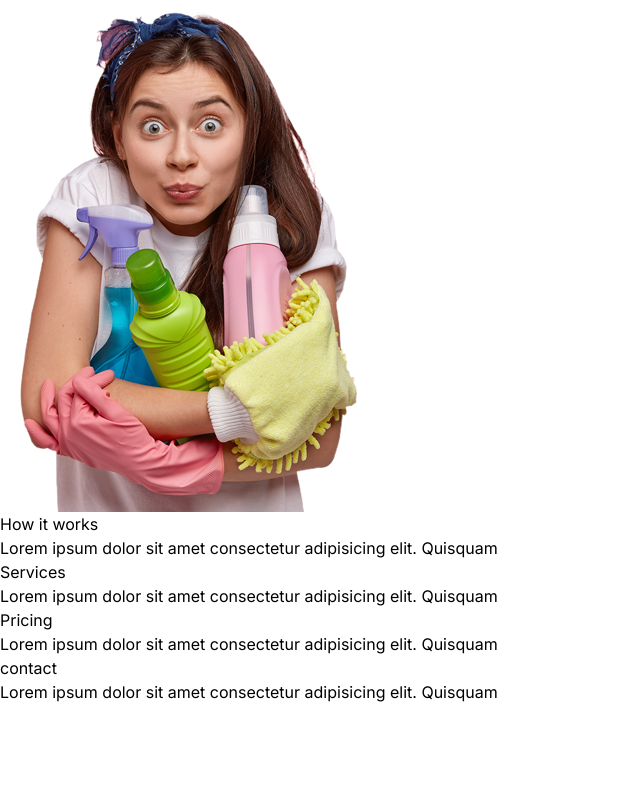
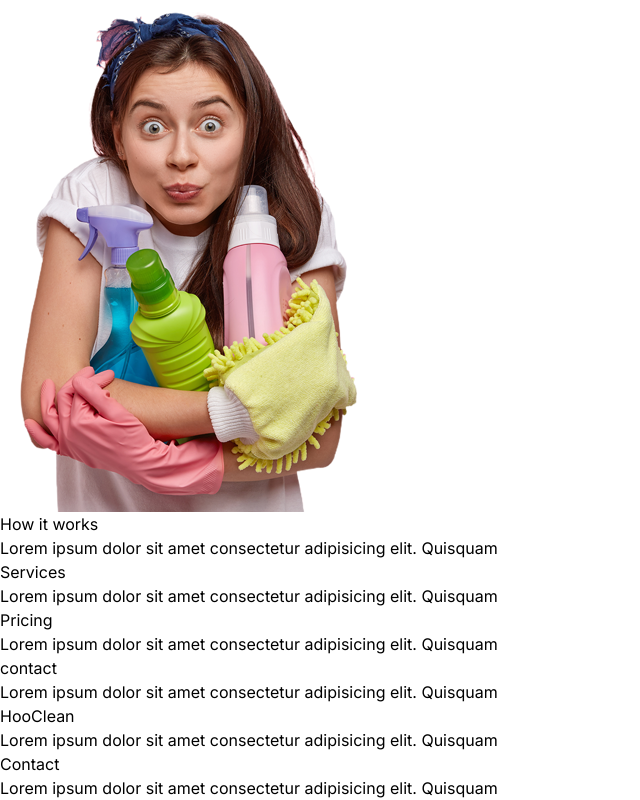
Before and after one commit to hooclean-app/hooclean-app, a Next.js app: page / in a window 1280 px wide. Shown: the part 1472-2272 px from the top of the page, without its empty margins (0-640 px from the left). Before the commit the page ends 2176 px from the top, so only its background shows below. Built offline with nearby package versions, Linux system fonts and the light colour scheme.

Commit message:
[Add] Footer

```diff
--- a/app/layout.tsx
+++ b/app/layout.tsx
@@ -1,22 +1,22 @@
-import type { Metadata } from 'next'
-import { Inter } from 'next/font/google'
-import './globals.css'
+import type { Metadata } from 'next';
+import { Inter } from 'next/font/google';
+import './globals.css';
 
-const inter = Inter({ subsets: ['latin'] })
+const inter = Inter({ subsets: ['latin'] });
 
 export const metadata: Metadata = {
-  title: 'Create Next App',
-  description: 'Generated by create next app',
-}
+  title: 'Hooclean',
+  description: 'Find clean professionals to to get the job done',
+};
 
 export default function RootLayout({
   children,
 }: {
-  children: React.ReactNode
+  children: React.ReactNode;
 }) {
   return (
     <html lang="en">
       <body className={inter.className}>{children}</body>
     </html>
-  )
+  );
 }
--- a/app/page.tsx
+++ b/app/page.tsx
@@ -1,3 +1,4 @@
+import Footer from '@/ui/home/footer';
 import Header from '@/ui/home/header';
 import Hero from '@/ui/home/hero';
 
@@ -44,6 +45,7 @@ export default function Home() {
           Lorem ipsum dolor sit amet consectetur adipisicing elit. Quisquam
         </p>
       </section>
+      <Footer />
     </>
   );
 }
--- a/styles/footer.css
+++ b/styles/footer.css
@@ -0,0 +1,12 @@
+.footer {
+  display: flex;
+  flex-direction: row;
+  width: 100%;
+  height: 7em;
+  background-color: black;
+  color: #f0f8ff;
+  padding: 2em 10em;
+  gap: 4em;
+  align-items: center;
+  justify-content: space-between;
+}
--- a/styles/home.css
+++ b/styles/home.css
@@ -22,6 +22,10 @@ section.pricing {
 
 section.contact {
   padding: 6em 4em 0;
-  height: 100lvh;
+  height: calc(100lvh - 7em);
   background-color: rgb(217, 255, 0);
+  display: flex-end;
+  flex-direction: column;
+  justify-content: center;
+  align-items: flex-end;
 }
--- /dev/null
+++ b/ui/home/footer.tsx
@@ -0,0 +1,18 @@
+export default function Footer() {
+  return (
+    <footer className="footer">
+      <div className="footer__left">
+        <h1 className="footer__title">HooClean</h1>
+        <p className="footer__subtitle">
+          Lorem ipsum dolor sit amet consectetur adipisicing elit. Quisquam
+        </p>
+      </div>
+      <div className="footer__right">
+        <h1 className="footer__title">Contact</h1>
+        <p className="footer__subtitle">
+          Lorem ipsum dolor sit amet consectetur adipisicing elit. Quisquam
+        </p>
+      </div>
+    </footer>
+  );
+}
--- a/ui/home/search.tsx
+++ b/ui/home/search.tsx
@@ -1,4 +1,11 @@
+'use client';
+import { redirect } from 'next/navigation';
+
 export default function Search() {
+  const handleClick = () => {
+    console.log('clicked');
+    redirect('#pricing');
+  };
   return (
     <div className="home__search">
       <input
@@ -6,7 +13,12 @@ export default function Search() {
         placeholder="Search"
         className="search__input"
       />
-      <button className="search__button">Search</button>
+      <button
+        className="search__button"
+        onChange={handleClick}
+      >
+        Search
+      </button>
     </div>
   );
 }
```
